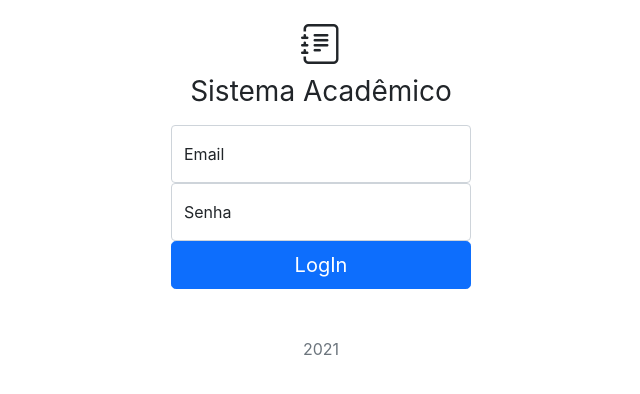
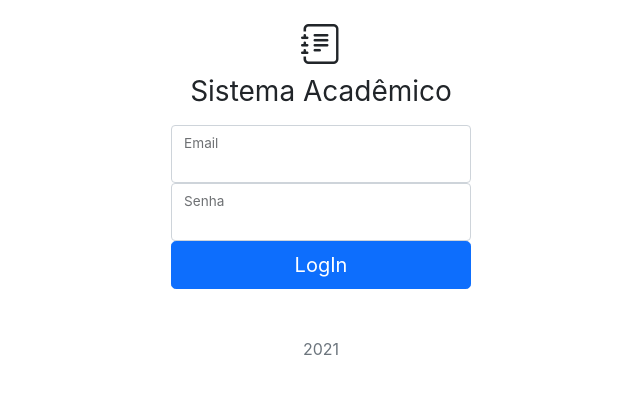
Before and after one commit to mfeitoza/marvel-front, a React (Create React App) app: page / in a window 1280 px wide. Shown: the top 394 px of the page, without its empty margins (319-959 px from the left). Built offline with nearby package versions, Linux system fonts and the light colour scheme.

Commit message:
feat(pages): add login form

```diff
--- a/src/pages/login.js
+++ b/src/pages/login.js
@@ -1,10 +1,14 @@
 import { Link } from "react-router-dom";
+import { useForm } from "react-hook-form";
 
-export default function login() {
+export default function Login() {
+  const { register, handleSubmit } = useForm();
+  const onSubmit = data => console.log(data)
+
   return (
     <>
       <main className="form-signin text-center">
-        <form>
+        <form onSubmit={handleSubmit(onSubmit)}>
           <i className="bi bi-journal-text fs-1"></i>
           <h1 className="h3 mb-3 fw-normal">Sistema Acadêmico</h1>
 
@@ -12,26 +16,22 @@ export default function login() {
             <input
               type="email"
               className="form-control"
-              id="floatingInput"
-              placeholder="name@example.com"
+              {...register("email")}
             />
-            <label for="floatingInput">Email</label>
+            <label for="email">Email</label>
           </div>
           <div className="form-floating">
             <input
               type="password"
               className="form-control"
-              id="floatingPassword"
-              placeholder="Password"
+              {...register("password")}
             />
-            <label for="floatingPassword">Senha</label>
+            <label for="password">Senha</label>
           </div>
 
-          <Link to="/inicio">
           <button className="w-100 btn btn-lg btn-primary" type="submit">
             LogIn
           </button>
-          </Link>
           <p className="mt-5 mb-3 text-muted">2021</p>
         </form>
       </main>
```
